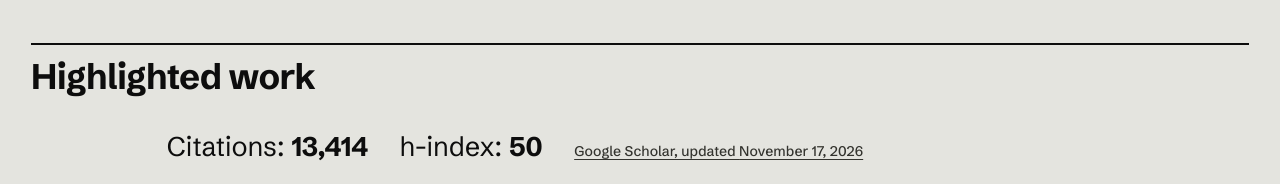
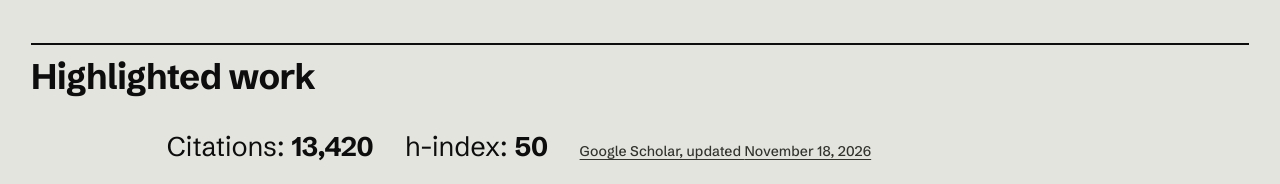
Before and after one commit to pmnapoli/pmnapoli.github.io, a plain HTML site: page index.html in a window 1280 px wide. Shown: the part 2100-2284 px from the top of the page. Drawn offline with Linux system fonts and the light colour scheme.

Commit message:
Refresh Google Scholar figures

```diff
--- a/index.html
+++ b/index.html
@@ -137,7 +137,7 @@
 
     <section class="unit" id="recent" aria-labelledby="recent-title">
       <header class="unit-head"><h2 class="unit-title" id="recent-title" data-reveal>Highlighted work</h2></header>
-      <div class="work-stats" data-reveal><p><span>Citations: <strong id="scholar-citations">13,414</strong></span><span>h-index: <strong id="scholar-h">50</strong></span><a class="mono" href="https://scholar.google.com/citations?user=Uft1VUYAAAAJ">Google Scholar, updated <time id="scholar-date" datetime="2026-11-17">November 17, 2026</time></a></p></div>
+      <div class="work-stats" data-reveal><p><span>Citations: <strong id="scholar-citations">13,420</strong></span><span>h-index: <strong id="scholar-h">50</strong></span><a class="mono" href="https://scholar.google.com/citations?user=Uft1VUYAAAAJ">Google Scholar, updated <time id="scholar-date" datetime="2026-11-18">November 18, 2026</time></a></p></div>
       <ol class="works rows" data-reveal>
         <li><span class="mono row-key">2026</span><div>
           <p class="work-ref"><strong>Napoli, P. M.</strong> (2026). <a class="work-name" href="https://doi.org/10.1080/00947679.2026.2659270">From Patron to Persecutor: The Evolution of the US Government’s Role in Disinformation Research</a>. <cite>Journalism History</cite>, <i>52</i>(3), 259–275. <a class="work-doi" href="https://doi.org/10.1080/00947679.2026.2659270">https://doi.org/10.1080/00947679.2026.2659270</a></p>
```
